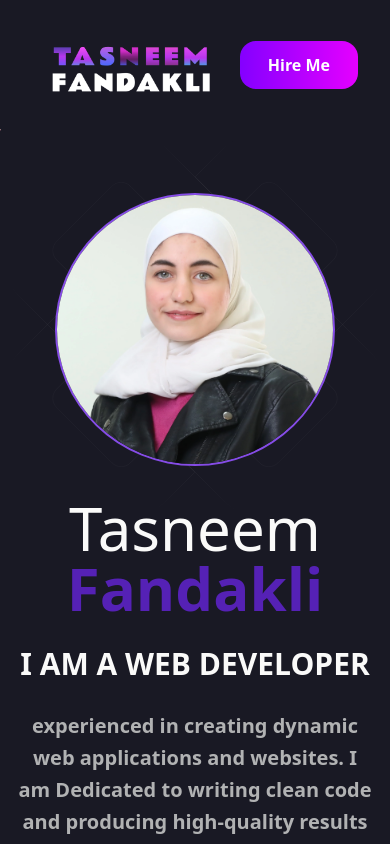
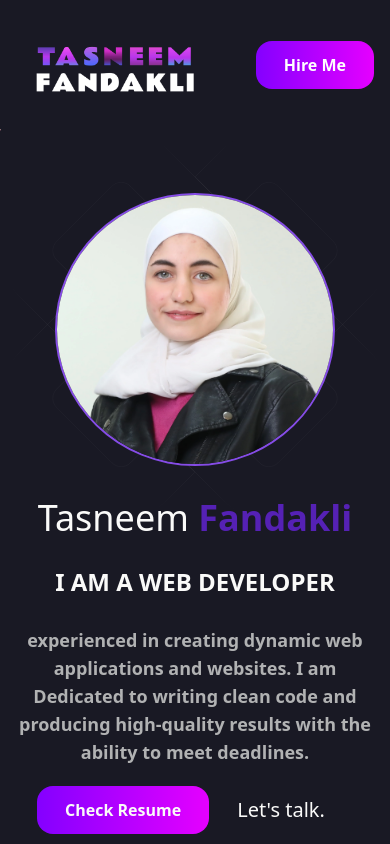
Before and after one commit to TasneemFand/My-Portfolio, a Next.js app: page / in a window 390 px wide. Built offline with nearby package versions, Linux system fonts and the light colour scheme; what tailwind-clip-path would draw is missing.

Commit message:
fix styling

```diff
--- a/components/ProjectModal.tsx
+++ b/components/ProjectModal.tsx
@@ -44,7 +44,7 @@ export const ProjectModal = () => {
           </div>
           {data.Project?.data?.MyWorks ? (
             <div>
-              <div className="text-base font-semibold  max-[768px]:text-sm ">
+              <div className="text-base font-semibold  max-[768px]:text-sm mb-3 ">
                 What I worked on:
               </div>
               <div className="text-sm  max-[768px]:text-xs leading-7 max-[768px]:leading-5 flex flex-wrap px-4">
--- a/components/header.tsx
+++ b/components/header.tsx
@@ -6,8 +6,8 @@ import Link from "next/link";
 export const Header = () => {
   return (
     <header className="py-8 bg-[#191924]">
-      <div className="container mx-auto">
-        <div className="flex justify-between items-center">
+      {/* <div className="container mx-auto"> */}
+        <div className="flex justify-between items-center px-8 max-[640px]:px-4">
           {/**logo */}
           <Image
             src={"/images/logo.webp"}
@@ -30,7 +30,7 @@ export const Header = () => {
             Hire Me
           </Link>
         </div>
-      </div>
+      {/* </div> */}
     </header>
   );
 };
--- a/components/sections/contact.tsx
+++ b/components/sections/contact.tsx
@@ -57,7 +57,7 @@ export const Contact = () => {
   return (
     <section id="contact" className="py-4">
       <div className="flex flex-col items-center gap-8 py-8 max-[960px]:px-4 max-[640px]:px-4">
-        <div className="font-semibold text-5xl text-center text-white">
+        <div className="font-semibold text-5xl text-center text-white max-[640px]:text-4xl">
           Let's <span className="text-[#854CE6]">Connect!</span>
         </div>
         {alert.show ? (
@@ -75,7 +75,7 @@ export const Contact = () => {
         <form
           ref={form}
           onSubmit={handleSubmit}
-          className="flex flex-col gap-3 w-[70%] max-w-[600px] bg-[#171721] px-8 py-8 rounded-2xl shadow-[rgba(23,92,230,0.15)_0px_4px_24px]"
+          className="flex flex-col gap-3 w-[70%] max-w-[600px] max-[640px]:w-full bg-[#171721] px-8 py-8 rounded-2xl shadow-[rgba(23,92,230,0.15)_0px_4px_24px]"
         >
           <TextInput
             id="email"
--- a/components/sections/experience.tsx
+++ b/components/sections/experience.tsx
@@ -24,7 +24,7 @@ export const Experience = () => {
         className="flex justify-end w-full"
       >
         <div className="px-8">
-          <p className="font-semibold text-5xl text-center text-white">
+          <p className="font-semibold text-5xl text-center text-white max-[640px]:text-4xl">
             My Journey
           </p>
           <div className="flex md:justify-end mt-5">
@@ -44,7 +44,7 @@ export const Experience = () => {
           }}
         >
           <div className="flex flex-col justify-start gap-5">
-            <p className="font-semibold text-3xl text-[#F2F3F4]">Education</p>
+            <p className="font-semibold text-3xl text-[#F2F3F4] max-[640px]:text-2xl">Education</p>
             {education.map((item) => (
               <EducationCardItem key={item.faculty} info={item} />
             ))}
@@ -62,7 +62,7 @@ export const Experience = () => {
           className=" max-[640px]:hidden"
         >
           <div className="flex flex-col justify-start gap-5">
-            <p className="font-semibold text-3xl text-[#F2F3F4]">Experience</p>
+            <p className="font-semibold text-3xl text-[#F2F3F4] max-[640px]:text-2xl">Experience</p>
             <Timeline>
               {experience.map((item) => (
                 <Timeline.Item key={item.companyName}>
@@ -73,8 +73,8 @@ export const Experience = () => {
             </Timeline>
           </div>
         </motion.div>
-        <div className=" flex-col justify-start gap-5 hidden  max-[640px]:flex">
-            <p className="font-semibold text-3xl text-[#F2F3F4]">Experience</p>
+        <div className=" flex-col justify-start gap-5 hidden  max-[640px]:flex ">
+            <p className="font-semibold text-3xl text-[#F2F3F4] max-[640px]:text-2xl">Experience</p>
             <Timeline>
               {experience.map((item) => (
                 <Timeline.Item key={item.companyName}>
--- a/components/sections/hero.tsx
+++ b/components/sections/hero.tsx
@@ -35,16 +35,16 @@ export const Hero = () => {
                 visible: { opacity: 1, x: 0 },
               }}
             >
-              <p className="text-6xl text-center lg:text-start">
+              <p className="text-6xl text-center min-[960px]:text-start max-[1024px]:text-5xl max-[640px]:text-4xl">
                 Tasneem {""}
                 <span className="text-purple-800 font-semibold">Fandakli</span>
               </p>
 
-              <p className="mt-7 mb-7 text-3xl text-center md:text-start uppercase font-semibold">
+              <p className="mt-7 mb-7 text-3xl text-center min-[960px]:text-start uppercase font-semibold max-[640px]:text-2xl">
                 I am a web developer
               </p>
               <p
-                className="text-xl text-center md:text-start leading-8 mt-7 text-[#B1B2B3] font-semibold
+                className="text-xl max-[640px]:text-lg text-center min-[960px]:text-start max-[960px]:max-w-[550px] max-[640px]:max-w-[450px] leading-8 mt-7 text-[#B1B2B3] font-semibold
               "
               >
                 experienced in creating dynamic web applications and websites.
--- a/components/sections/projects.tsx
+++ b/components/sections/projects.tsx
@@ -23,7 +23,7 @@ export const Projects = () => {
           className="flex w-full"
         >
           <div>
-            <p className="font-semibold text-5xl text-white">My Works</p>
+            <p className="font-semibold text-5xl text-white max-[640px]:text-4xl">My Works</p>
             <div className="flex md:justify-start mt-5">
               <div className="h-0.5 bg-[#8400FF] bg-gradient-to-r from-[#8400FF] to-[#E500FF] w-[50%]" />
             </div>
@@ -38,7 +38,7 @@ export const Projects = () => {
             hidden: { opacity: 0, x: -50 },
             visible: { opacity: 1, x: 0 },
           }}
-          className="text-xl text-[#B1B2B3]  font-semibold leading-8"
+          className="text-xl text-[#B1B2B3]  font-semibold leading-8 max-[640px]:text-lg"
         >
           Following projects showcases my skills and experience. It reflects my
           ability to solve complex problems, work with different technologies,
--- a/components/sections/skills.tsx
+++ b/components/sections/skills.tsx
@@ -23,7 +23,7 @@ export const Skills = () => {
       >
         <div className="flex flex-col gap-5">
           <div className="flex justify-center">
-            <p className="font-semibold text-5xl text-center text-white">
+            <p className="font-semibold text-5xl text-center text-white max-[640px]:text-4xl">
               My Skills
             </p>
           </div>
@@ -34,7 +34,7 @@ export const Skills = () => {
             </div>
           </div>
         </div>
-        <p className="my-7 text-xl text-center text-[#B1B2B3] font-semibold leading-8">
+        <p className="my-7 text-xl max-[640px]:text-lg text-center text-[#B1B2B3] font-semibold leading-8 max-[960px]:max-w-[550px] max-[640px]:max-w-[450px]">
           These are some of the most technologies which I have been working with
           for over two years
         </p>
```
